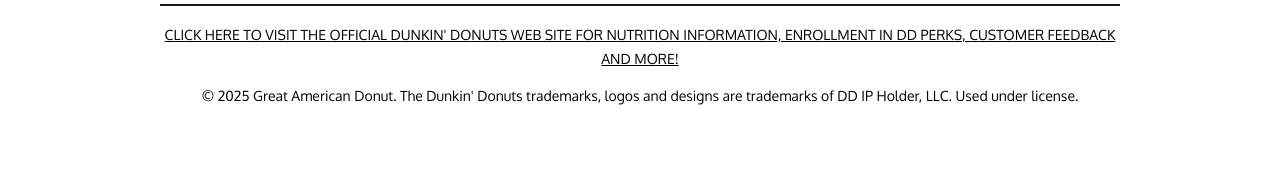
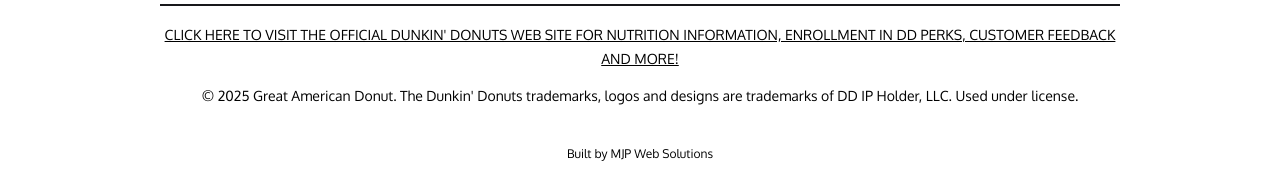
Before and after one commit to PandolfoM/greatAmericanDonut, a Next.js app: page / in a window 1280 px wide. Shown: the part 1220-1399 px from the top of the page. Before the commit the page ends 1346 px from the top, so only its background shows below. Built offline with nearby package versions, Linux system fonts and the light colour scheme.

Commit message:
add footer watermark

```diff
--- a/app/page.tsx
+++ b/app/page.tsx
@@ -67,10 +67,16 @@
           CLICK HERE TO VISIT THE OFFICIAL DUNKIN' DONUTS WEB SITE FOR NUTRITION
           INFORMATION, ENROLLMENT IN DD PERKS, CUSTOMER FEEDBACK AND MORE!
         </a>
-        <p className="text-sm pt-4">
+        <p className="text-sm pt-4 pb-10">
           © {year} Great American Donut. The Dunkin' Donuts trademarks, logos
           and designs are trademarks of DD IP Holder, LLC. Used under license.
         </p>
+        <a
+          href="https://www.mjpwebsolutions.com/"
+          target="_blank"
+          className="text-xs flex justify-center items-center">
+          Built by MJP Web Solutions
+        </a>
       </footer>
     </div>
   );
```
